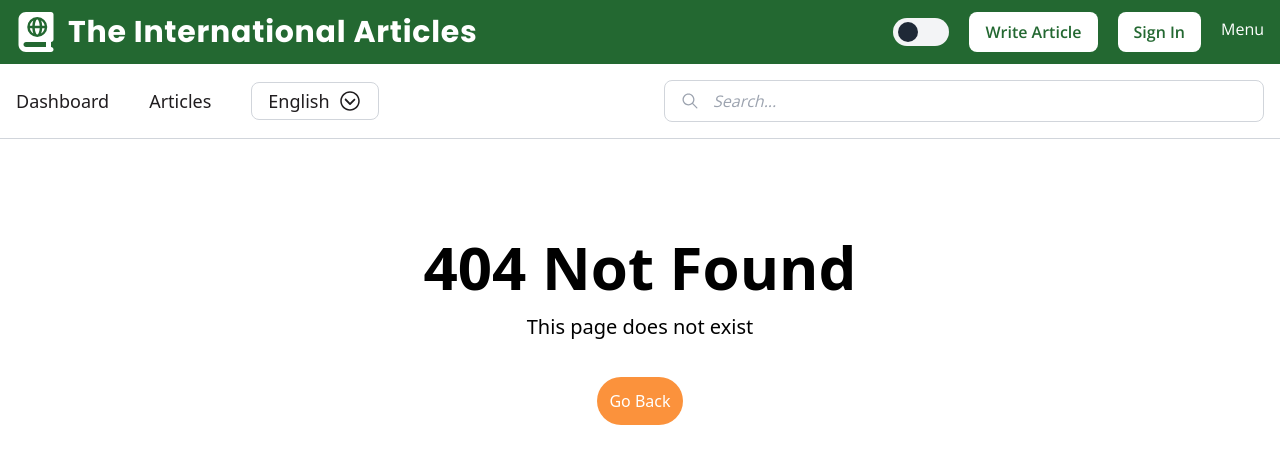
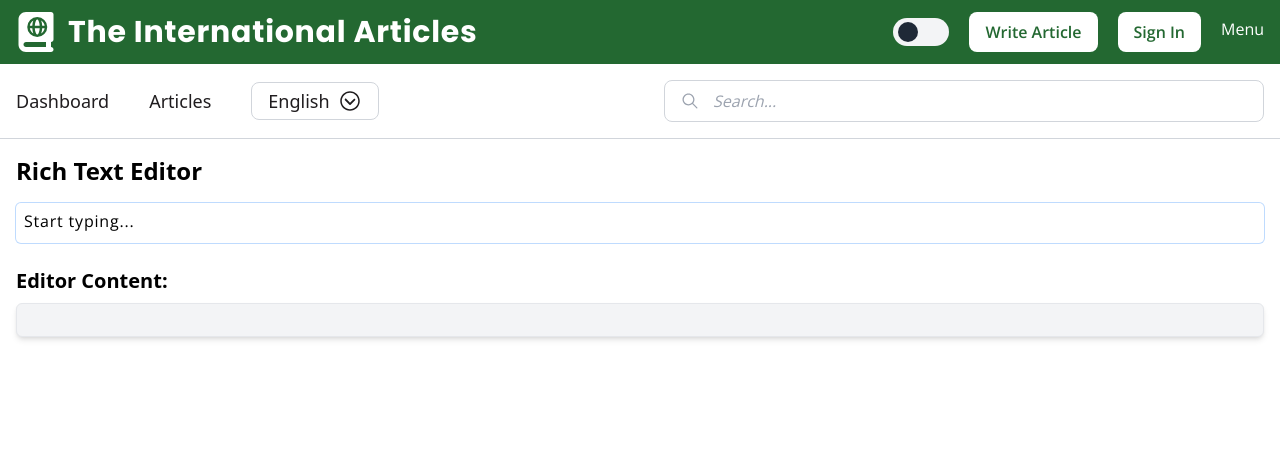
Before and after one commit to MarshallNickolauson/the-international-articles, a React (Vite) app in the folder frontend/: page /write/new in a window 1280 px wide. Before the commit this address had no page. Shown: the top 464 px of the page. Built offline with nearby package versions, Linux system fonts and the light colour scheme.

Commit message:
setup: rich text editor and display

```diff
--- a/frontend/package.json
+++ b/frontend/package.json
@@ -12,6 +12,9 @@
   },
   "dependencies": {
     "@reduxjs/toolkit": "^2.6.0",
+    "@tiptap/extension-underline": "^2.11.5",
+    "@tiptap/react": "^2.11.5",
+    "@tiptap/starter-kit": "^2.11.5",
     "axios": "^1.8.1",
     "bootstrap": "^5.3.3",
     "react": "^19.0.0",
--- a/frontend/src/index.css
+++ b/frontend/src/index.css
@@ -18,3 +18,9 @@
 .image-shadow {
     box-shadow: 0 0 5px 1px rgb(106, 106, 106);
 }
+
+blockquote {
+    margin-left: 20px;
+    padding-left: 15px;
+    border-left: 3px solid #646464;
+}
--- a/frontend/src/main.jsx
+++ b/frontend/src/main.jsx
@@ -15,6 +15,7 @@ import NotFoundScreen from './screens/NotFoundScreen';
 import Dashboard from './screens/Dashboard.jsx';
 import ArticleScreen from './screens/ArticleScreen.jsx';
 import ArticleListScreen from './screens/ArticleListScreen.jsx';
+import WriteNewScreen from './screens/WriteNewScreen.jsx';
 
 function App() {
     const router = createBrowserRouter(
@@ -24,6 +25,7 @@ function App() {
                 <Route index element={<Dashboard />} />
                 <Route path='/article/:id' element={<ArticleScreen />}/>
                 <Route path='/articles' element={<ArticleListScreen />} />
+                <Route path='/write/new' element={<WriteNewScreen />} />
             </Route>
         )
     );
--- /dev/null
+++ b/frontend/src/screens/SimpleEditor.jsx
@@ -0,0 +1,49 @@
+import React, { useState } from 'react';
+import { useEditor, EditorContent } from '@tiptap/react';
+import StarterKit from '@tiptap/starter-kit';
+import Underline from '@tiptap/extension-underline';
+
+const SimpleEditor = ({ onChange }) => {
+    const [content, setContent] = useState('');
+
+    const editor = useEditor({
+        extensions: [StarterKit, Underline],
+        content: '<p>Start typing...</p>',
+        onUpdate: ({ editor }) => {
+            const html = editor.getHTML();
+            setContent(html);
+            if (onChange) onChange(html);
+        },
+        editorProps: {
+            handleKeyDown: (view, event) => {
+                const { state, dispatch } = editor.view;
+
+                if (event.key === 'Tab') {
+                    event.preventDefault();
+
+                    const { $from, $to } = state.selection;
+                    if ($from.pos !== $to.pos) {
+                        editor.chain().focus().toggleBlockquote().run();
+                    } else {
+                        const tabCharacter = '    ';
+                        dispatch(state.tr.insertText(tabCharacter, $from.pos));
+                    }
+                    return true;
+                }
+
+                return false;
+            },
+            attributes: {
+                class: 'prose prose-sm sm:prose lg:prose-lg xl:prose-2xl mx-auto rounded-[5px] px-2 py-1 pb-2 focus:outline-none ring-[1px] ring-blue-200 focus:ring-blue-600 font-opensans tracking-wider leading-[1.75]',
+            },
+        },
+    });
+
+    return (
+        <div>
+            <EditorContent editor={editor} />
+        </div>
+    );
+};
+
+export default SimpleEditor;
--- /dev/null
+++ b/frontend/src/screens/WriteNewScreen.jsx
@@ -0,0 +1,41 @@
+import React, { useState } from 'react';
+import SimpleEditor from './SimpleEditor';
+
+const WriteNewScreen = () => {
+    const [editorContent, setEditorContent] = useState('');
+
+    const convertPtoNewline = (htmlContent) => {
+        return htmlContent.replace(/<p><\/p>/g, '\n');
+    };
+
+    return (
+        <div className="py-4">
+            <h2 className="text-2xl font-semibold mb-4">Rich Text Editor</h2>
+            <SimpleEditor
+                onChange={(content) => {
+                    console.log('Editor content:', content);
+                    setEditorContent(content);
+                }}
+            />
+            <div className="mt-6">
+                <h3 className="text-xl font-semibold mb-2">Editor Content:</h3>
+                <div
+                    className="p-4 bg-gray-100 border rounded-md shadow-md font-opensans tracking-wider leading-[1.75]"
+                    style={{
+                        whiteSpace: 'pre-wrap',
+                        wordBreak: 'break-word',
+                        overflowWrap: 'break-word',
+                    }}
+                >
+                    <div
+                        dangerouslySetInnerHTML={{
+                            __html: convertPtoNewline(editorContent),
+                        }}
+                    />
+                </div>
+            </div>
+        </div>
+    );
+};
+
+export default WriteNewScreen;
```
Also changed, not shown: 1 other file (tests, documents, lock files or other folders).
